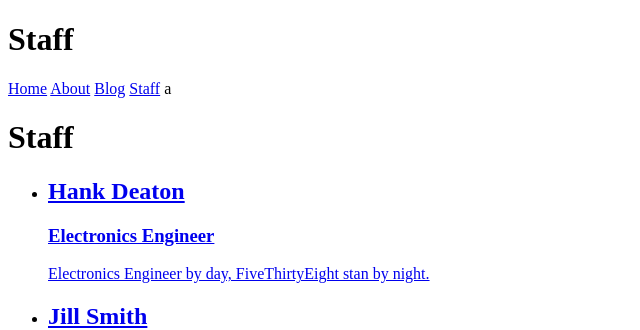
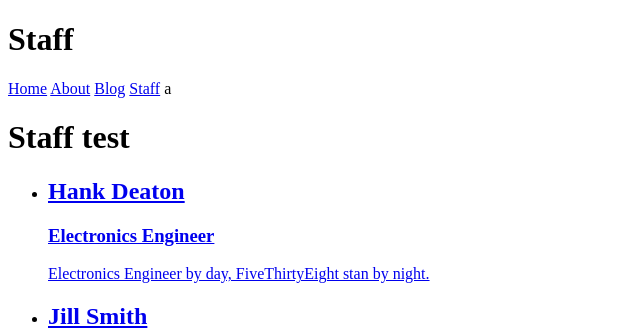
Before and after one commit to hankdeaton/jekyll-tutorial, a Jekyll site: the page built from staff.html, in a window 1280 px wide. Shown: the top 330 px of the page, without its empty margins (0-640 px from the left). Built offline with Jekyll 4.4.1, drawn with Linux system fonts in a browser that asks for light colours.

Commit message:
Update staff.html
add test text

```diff
--- a/staff.html
+++ b/staff.html
@@ -1,7 +1,7 @@
 ---
 title: Staff
 ---
-<h1>{{ page.title }}</h1>
+<h1>{{ page.title }} test</h1>
 
 <ul>
   {% for author in site.authors %}
```
